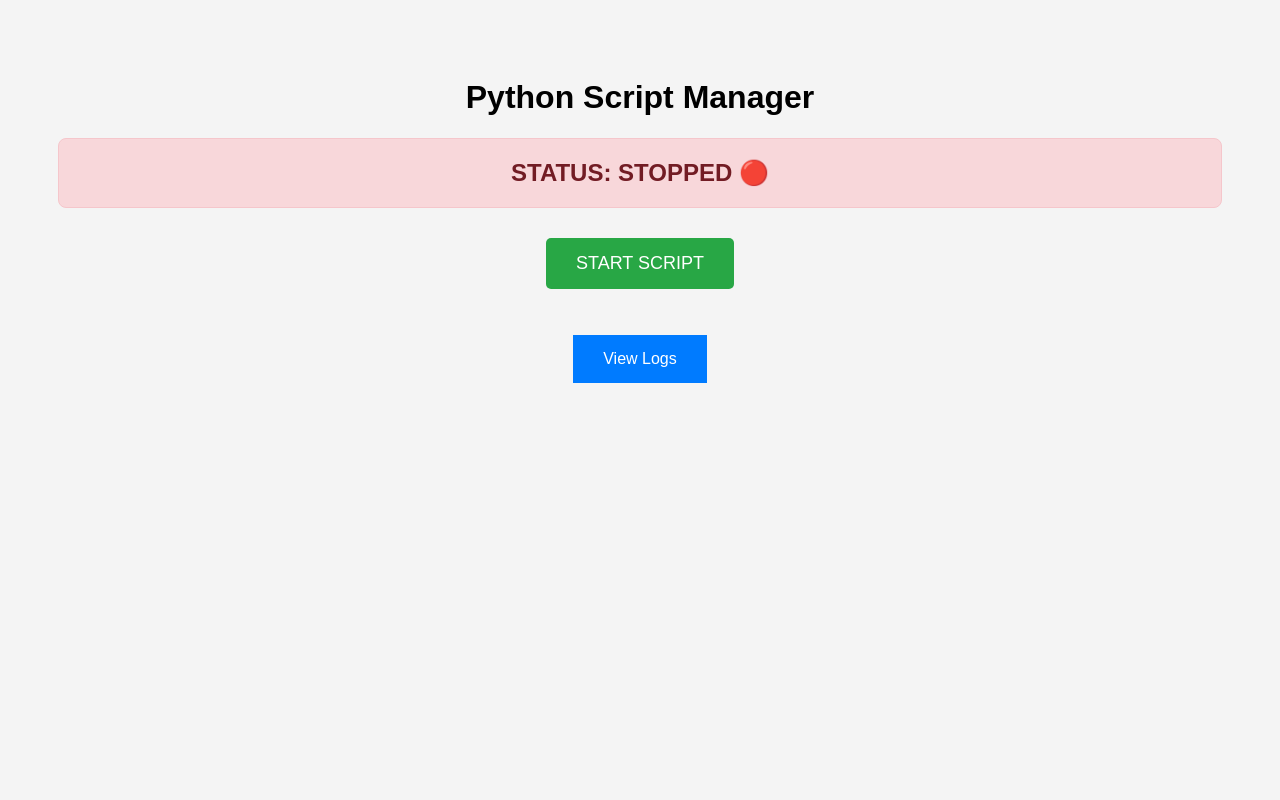
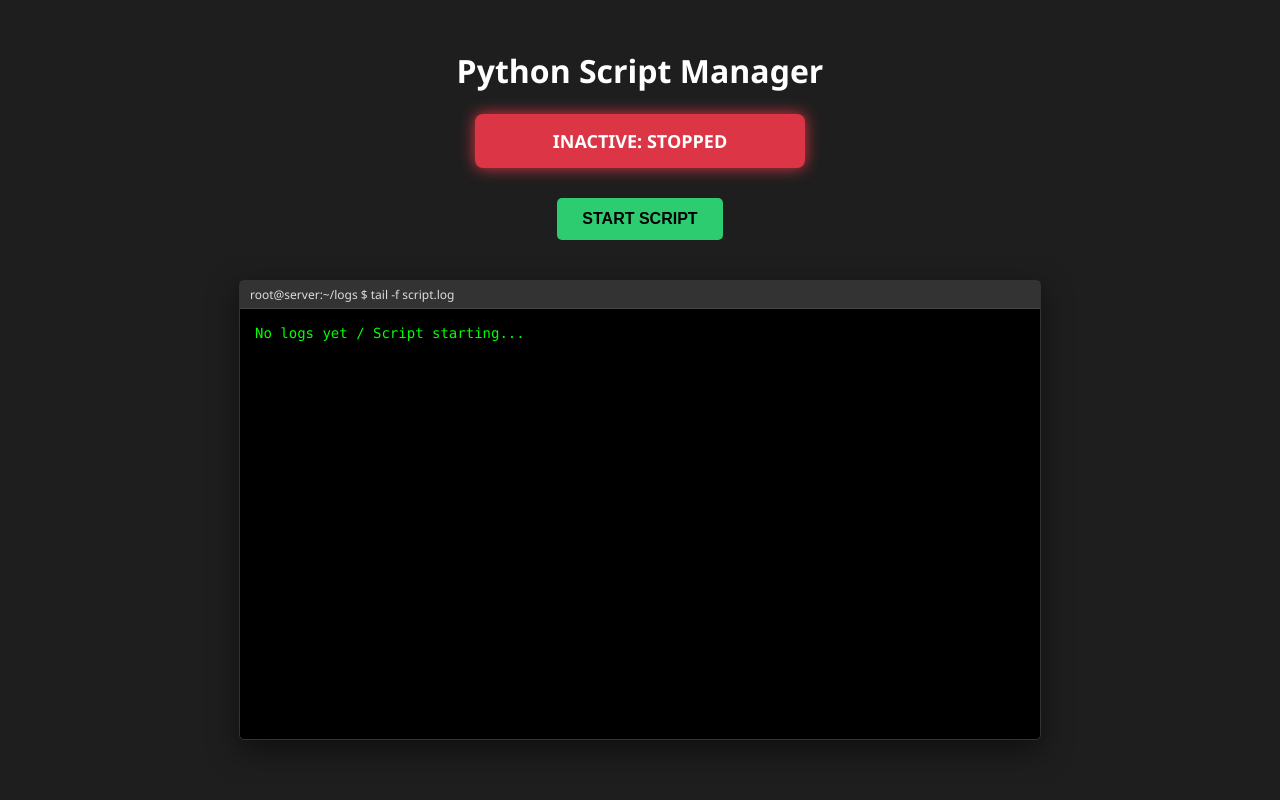
Before and after one commit to sprshakti04/guildtcpspr, a Flask app: page / in a window 1280 px wide. Run offline with Flask 3, Linux system fonts and the light colour scheme.

Commit message:
Update index.html

```diff
--- a/templates/index.html
+++ b/templates/index.html
@@ -1,40 +1,138 @@
 <!DOCTYPE html>
 <html>
 <head>
-    <title>Bot Manager</title>
+    <title>Bot Control Panel</title>
     <style>
-        body { font-family: sans-serif; text-align: center; padding: 50px; background: #f4f4f4; }
-        .status { padding: 20px; font-size: 24px; font-weight: bold; margin-bottom: 20px; border-radius: 8px; }
-        .running { background-color: #d4edda; color: #155724; border: 1px solid #c3e6cb; }
-        .stopped { background-color: #f8d7da; color: #721c24; border: 1px solid #f5c6cb; }
+        body {
+            font-family: 'Segoe UI', Tahoma, Geneva, Verdana, sans-serif;
+            background: #1e1e1e;
+            color: #e0e0e0;
+            text-align: center;
+            padding: 20px;
+        }
 
-        button { padding: 15px 30px; font-size: 18px; cursor: pointer; border: none; border-radius: 5px; margin: 10px; }
-        .btn-start { background-color: #28a745; color: white; }
-        .btn-stop { background-color: #dc3545; color: white; }
-        .btn-log { background-color: #007bff; color: white; text-decoration: none; display: inline-block; padding: 15px 30px; }
+        h1 { color: #fff; }
 
-        button:disabled { opacity: 0.6; cursor: not-allowed; }
+        /* Status Indicators */
+        .status-box {
+            padding: 15px;
+            margin: 20px auto;
+            width: 300px;
+            border-radius: 8px;
+            font-weight: bold;
+            font-size: 18px;
+        }
+        .running { background: #28a745; color: white; box-shadow: 0 0 15px #28a745; }
+        .stopped { background: #dc3545; color: white; box-shadow: 0 0 15px #dc3545; }
+
+        /* Buttons */
+        button {
+            padding: 12px 25px;
+            font-size: 16px;
+            cursor: pointer;
+            border: none;
+            border-radius: 5px;
+            margin: 10px;
+            font-weight: bold;
+            transition: transform 0.1s;
+        }
+        button:active { transform: scale(0.98); }
+        .btn-start { background: #2ecc71; color: #000; }
+        .btn-start:hover { background: #27ae60; }
+        .btn-stop { background: #e74c3c; color: white; }
+        .btn-stop:hover { background: #c0392b; }
+
+        /* Terminal Window */
+        .terminal-window {
+            width: 90%;
+            max-width: 800px;
+            margin: 30px auto;
+            background: #000;
+            border: 1px solid #333;
+            border-radius: 5px;
+            text-align: left;
+            box-shadow: 0 10px 30px rgba(0,0,0,0.5);
+        }
+        .terminal-header {
+            background: #333;
+            color: #ddd;
+            padding: 5px 10px;
+            font-size: 12px;
+            border-bottom: 1px solid #444;
+        }
+        #terminal-output {
+            height: 400px;
+            overflow-y: auto;
+            padding: 15px;
+            color: #00ff00; /* Hacker Green */
+            font-family: 'Consolas', 'Monaco', monospace;
+            font-size: 14px;
+            white-space: pre-wrap; /* Keeps formatting */
+            line-height: 1.4;
+        }
+
+        /* Custom Scrollbar for Terminal */
+        #terminal-output::-webkit-scrollbar { width: 8px; }
+        #terminal-output::-webkit-scrollbar-track { background: #111; }
+        #terminal-output::-webkit-scrollbar-thumb { background: #444; }
     </style>
-    <meta http-equiv="refresh" content="5">
 </head>
 <body>
 
     <h1>Python Script Manager</h1>
 
     {% if running %}
-        <div class="status running">STATUS: RUNNING 🟢</div>
+        <div class="status-box running">ACTIVE: RUNNING</div>
         <form action="/stop" method="POST">
             <button type="submit" class="btn-stop">STOP SCRIPT</button>
         </form>
     {% else %}
-        <div class="status stopped">STATUS: STOPPED 🔴</div>
+        <div class="status-box stopped">INACTIVE: STOPPED</div>
         <form action="/start" method="POST">
             <button type="submit" class="btn-start">START SCRIPT</button>
         </form>
     {% endif %}
 
-    <br><br>
-    <a href="/logs" target="_blank" class="btn-log">View Logs</a>
+    <div class="terminal-window">
+        <div class="terminal-header">root@server:~/logs $ tail -f script.log</div>
+        <div id="terminal-output">Waiting for logs...</div>
+    </div>
+
+    <script>
+        const terminalDiv = document.getElementById('terminal-output');
+        let shouldScroll = true;
+
+        // Function to fetch logs from server
+        function fetchLogs() {
+            fetch('/get_logs')
+                .then(response => response.json())
+                .then(data => {
+                    // Update the terminal text
+                    terminalDiv.textContent = data.logs || "No logs yet / Script starting...";
+
+                    // Auto-scroll to bottom if user hasn't scrolled up
+                    if (shouldScroll) {
+                        terminalDiv.scrollTop = terminalDiv.scrollHeight;
+                    }
+                })
+                .catch(err => console.error("Error fetching logs:", err));
+        }
+
+        // Fetch logs every 2 seconds
+        setInterval(fetchLogs, 2000);
+
+        // Detect if user scrolled up (to stop auto-scroll)
+        terminalDiv.addEventListener('scroll', () => {
+            if (terminalDiv.scrollTop + terminalDiv.clientHeight >= terminalDiv.scrollHeight - 20) {
+                shouldScroll = true;
+            } else {
+                shouldScroll = false;
+            }
+        });
+
+        // Initial fetch
+        fetchLogs();
+    </script>
 
 </body>
 </html>
```
